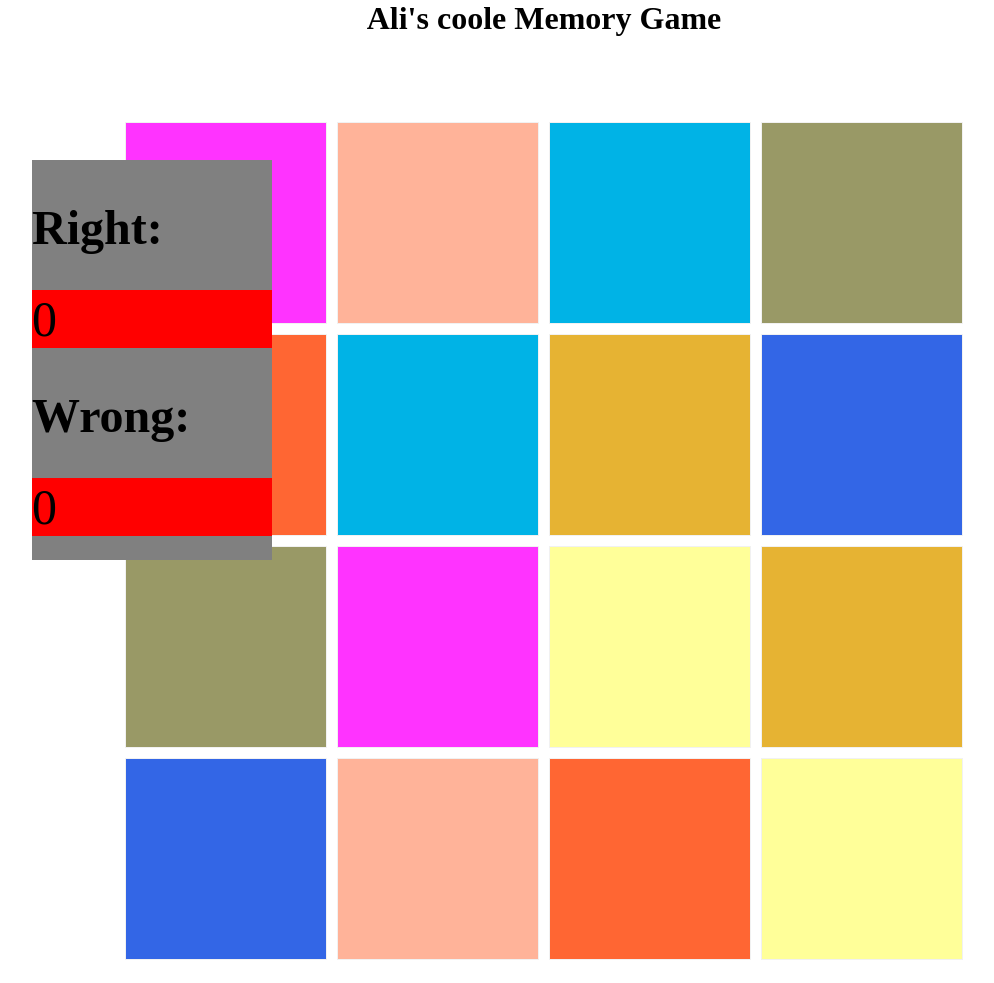
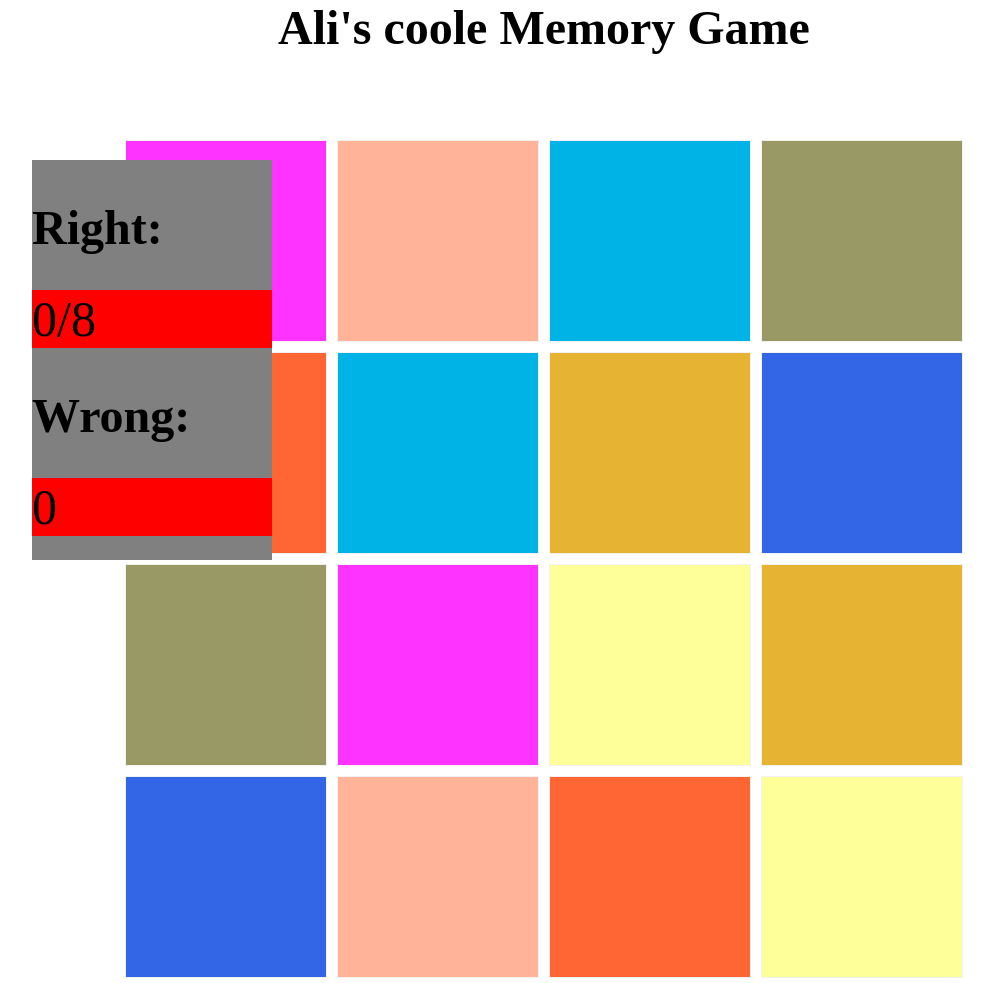
Before and after one commit to CoderXXL/alisPhpMemory, a PHP site: page / in a window 1280 px wide. Shown: the whole page, without its empty margins (96-1090 px from the left). Before the commit the page ends 960 px from the top, so only its background shows below. Run offline with PHP 8.4, Linux system fonts and the light colour scheme.

Commit message:
chore: Counter tells how many right Cards it takes to win

```diff
--- a/assets/css/style.css
+++ b/assets/css/style.css
@@ -5,6 +5,7 @@ body {
 h1 {
   text-align: center;
   margin-top: 0;
+  font-size: 3rem;
 }
 
 #wrapper {
--- a/assets/css/style.scss
+++ b/assets/css/style.scss
@@ -5,6 +5,7 @@ body {
 h1 {
     text-align: center;
     margin-top: 0;
+    font-size: 3rem;
 }
 
 #wrapper {
--- a/assets/js/script.js
+++ b/assets/js/script.js
@@ -117,11 +117,12 @@ class Board {
                 setTimeout(() => {
                     wrapper.style.pointerEvents = 'all';
                 }, 1350);
-
-                playerRightCards.innerHTML = this.right;
-                playerWrongCards.innerHTML = this.wrong;
             }
         }
+
+        playerRightCards.innerHTML = this.right + '/8';
+        playerWrongCards.innerHTML = this.wrong;
+
     }
 
     addEventHandler() {
--- a/index.html
+++ b/index.html
@@ -143,7 +143,7 @@
 
         <div id="right">
             <h2>Right:</h2>
-            <p>0</p>
+            <p>0/8</p>
         </div>
 
         <div id="wrong">
```
Also changed, not shown: 1 other file.
